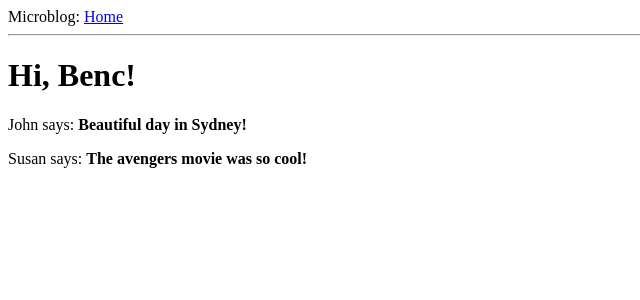
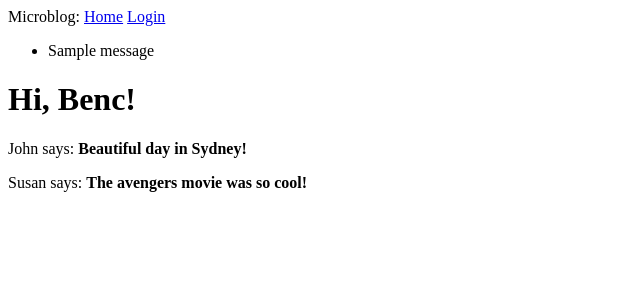
Before and after one commit to bencastan/microblog_2021, a Flask app: page / in a window 1280 px wide. Shown: the top 300 px of the page, without its empty margins (0-640 px from the left). Run offline with Flask 2, Linux system fonts and the light colour scheme; one stand-in notice (Sample message) is shown.

Commit message:
Receiving Form Data

```diff
--- a/app/routes.py
+++ b/app/routes.py
@@ -1,5 +1,7 @@
-from flask import render_template
+from app.forms import LoginForm
+from flask import render_template, flash, redirect
 from app import app
+from app.forms import LoginForm
 
 
 @app.route('/')
@@ -17,3 +19,13 @@ def index():
         }
     ]
     return render_template('index.html',title='Home', user=user, posts=posts)
+
+
+@app.route('/login', methods=['GET', 'POST'])
+def login():
+    form = LoginForm()
+    if form.validate_on_submit():
+        flash('Login requested for user {}, remember_me=()'.format(
+            form.username.data, form.remember_me.data))
+        return redirect('/index')
+    return render_template('login.html', title='Sign In', form=form)
--- a/app/templates/base.html
+++ b/app/templates/base.html
@@ -7,9 +7,20 @@
         {% endif %}
     </head>
     <body>
-        <div>Microblog: <a href="/index">Home</a></div>
-        <hr>
+        <div>
+            Microblog:
+            <a href="/index">Home</a>
+            <a href ="/login">Login</a>
+        </div>
+        {% with messages = get_flashed_messages() %}
+        {% if messages %}
+        <ul>
+            {% for message in messages %}
+            <li>{{ message }}</li>
+            {% endfor %}
+        </ul>
+        {% endif %}
+        {% endwith %}
         {% block content %} {% endblock %}
     </body>
-
 </html>
--- a/app/templates/login.html
+++ b/app/templates/login.html
@@ -2,7 +2,7 @@
 
 {% block content %}
     <h1>Sign In</h1>
-    <form action="" method="POST">
+    <form action="" method="post" novalidate>
         {{ form.hidden_tag() }}
         <p>
             {{ form.username.label }}<br>
@@ -15,4 +15,4 @@
         <p>{{ form.remember_me() }} {{ form.remember_me.label }}</p>
         <p>{{ form.submit() }}</p>
     </form>
-{% endblock $}
+{% endblock %}
```
